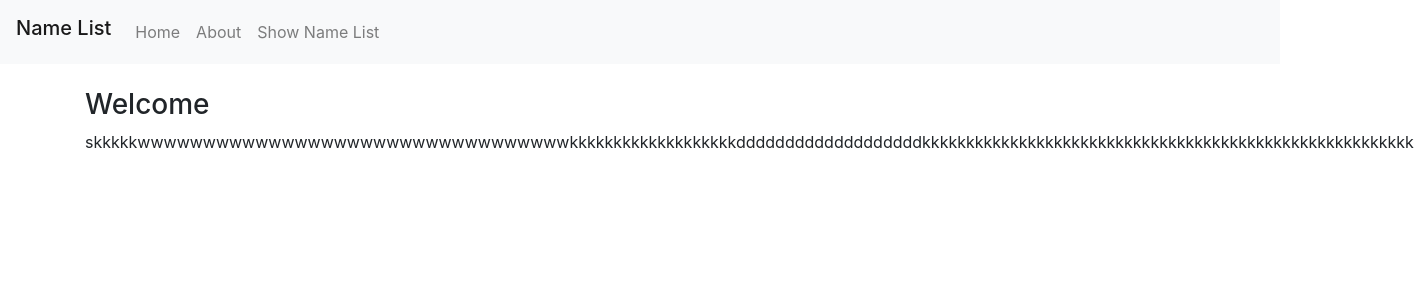
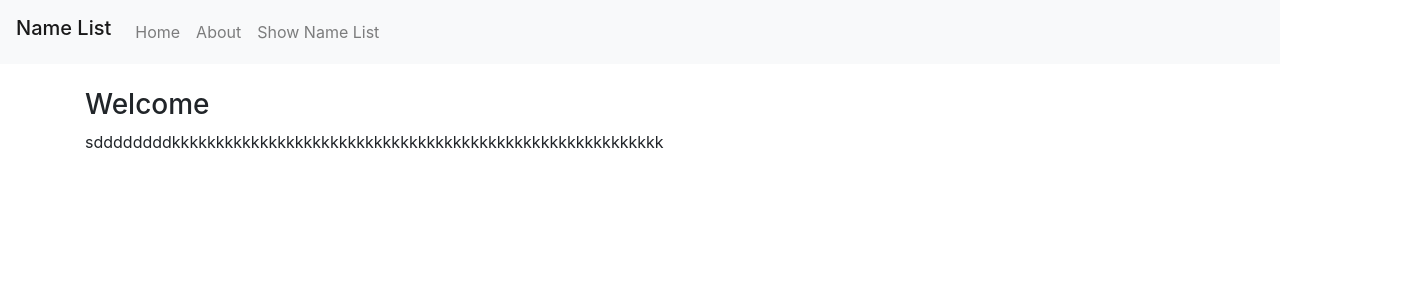
Before and after one commit to udaravimukthi/React-Js-demo, a React (Create React App) app: page / in a window 1280 px wide. Shown: the top 300 px of the page, 1414 px wide, since content can reach past the window. Built offline with nearby package versions, Linux system fonts and the light colour scheme.

Commit message:
changed the content

```diff
--- a/src/components/pages/Home/Home.jsx
+++ b/src/components/pages/Home/Home.jsx
@@ -5,7 +5,7 @@ function Home(){
         <React.Fragment>
             <div className="container mt-4">
                 <h3>Welcome</h3>
-                <p>skkkkkwwwwwwwwwwwwwwwwwwwwwwwwwwwwwwwwwkkkkkkkkkkkkkkkkkkkdddddddddddddddddddkkkkkkkkkkkkkkkkkkkkkkkkkkkkkkkkkkkkkkkkkkkkkkkkkkkkkkkk</p>
+                <p>sddddddddkkkkkkkkkkkkkkkkkkkkkkkkkkkkkkkkkkkkkkkkkkkkkkkkkkkkkkkk</p>
             </div>
         </React.Fragment>
     );
```
